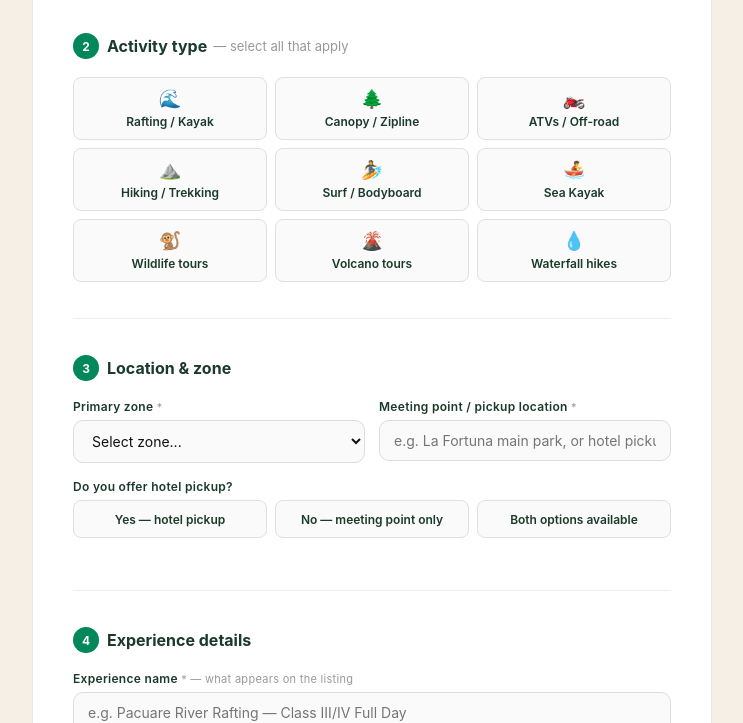
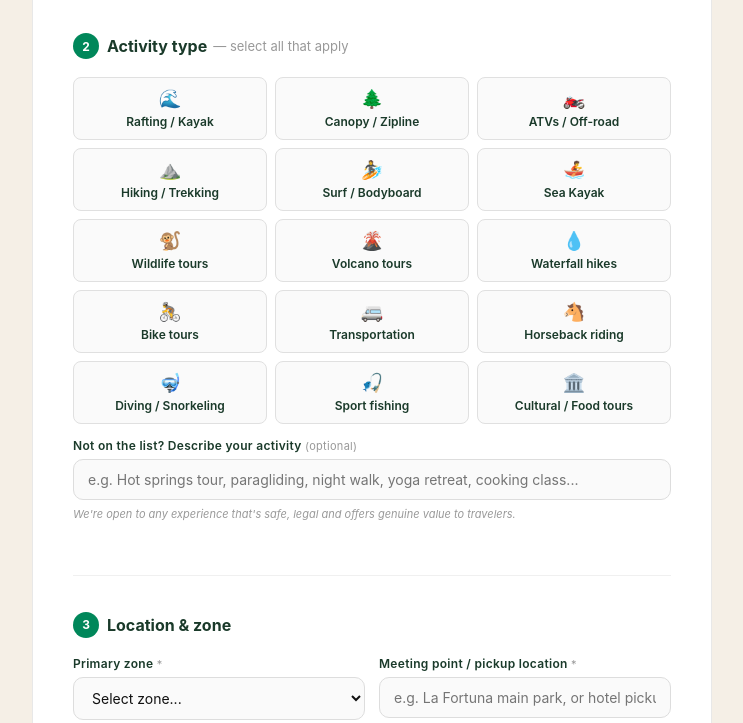
Before and after one commit to davecchacon-lang/thrillcr, a plain HTML site: page onboarding/index.html in a window 1280 px wide. Shown: the part 575-1298 px from the top of the page, without its empty margins (268-1011 px from the left). Drawn offline with Linux system fonts and the light colour scheme.

Commit message:
Update index.html

```diff
--- a/onboarding/index.html
+++ b/onboarding/index.html
@@ -355,6 +355,54 @@ body {
             <span class="name">Waterfall hikes</span>
           </label>
         </div>
+        <div class="choice">
+          <input type="checkbox" id="cat-bike" name="category" value="bike">
+          <label for="cat-bike">
+            <span class="icon">🚴</span>
+            <span class="name">Bike tours</span>
+          </label>
+        </div>
+        <div class="choice">
+          <input type="checkbox" id="cat-transport" name="category" value="transport">
+          <label for="cat-transport">
+            <span class="icon">🚐</span>
+            <span class="name">Transportation</span>
+          </label>
+        </div>
+        <div class="choice">
+          <input type="checkbox" id="cat-horseback" name="category" value="horseback">
+          <label for="cat-horseback">
+            <span class="icon">🐴</span>
+            <span class="name">Horseback riding</span>
+          </label>
+        </div>
+        <div class="choice">
+          <input type="checkbox" id="cat-diving" name="category" value="diving">
+          <label for="cat-diving">
+            <span class="icon">🤿</span>
+            <span class="name">Diving / Snorkeling</span>
+          </label>
+        </div>
+        <div class="choice">
+          <input type="checkbox" id="cat-fishing" name="category" value="fishing">
+          <label for="cat-fishing">
+            <span class="icon">🎣</span>
+            <span class="name">Sport fishing</span>
+          </label>
+        </div>
+        <div class="choice">
+          <input type="checkbox" id="cat-cultural" name="category" value="cultural">
+          <label for="cat-cultural">
+            <span class="icon">🏛️</span>
+            <span class="name">Cultural / Food tours</span>
+          </label>
+        </div>
+      </div>
+
+      <div class="field" style="margin-top:14px">
+        <label class="label">Not on the list? Describe your activity <span>(optional)</span></label>
+        <input type="text" class="input-box" id="cat-other-text" placeholder="e.g. Hot springs tour, paragliding, night walk, yoga retreat, cooking class...">
+        <p class="hint">We're open to any experience that's safe, legal and offers genuine value to travelers.</p>
       </div>
     </div>
 
```
